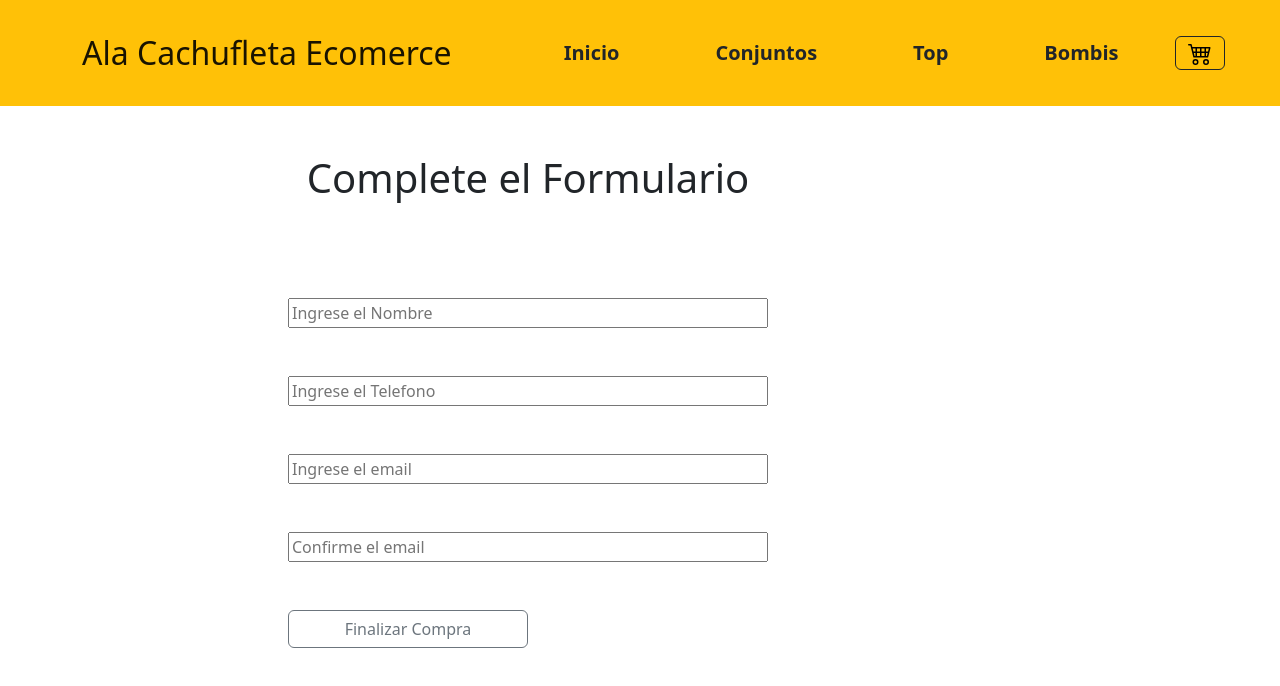
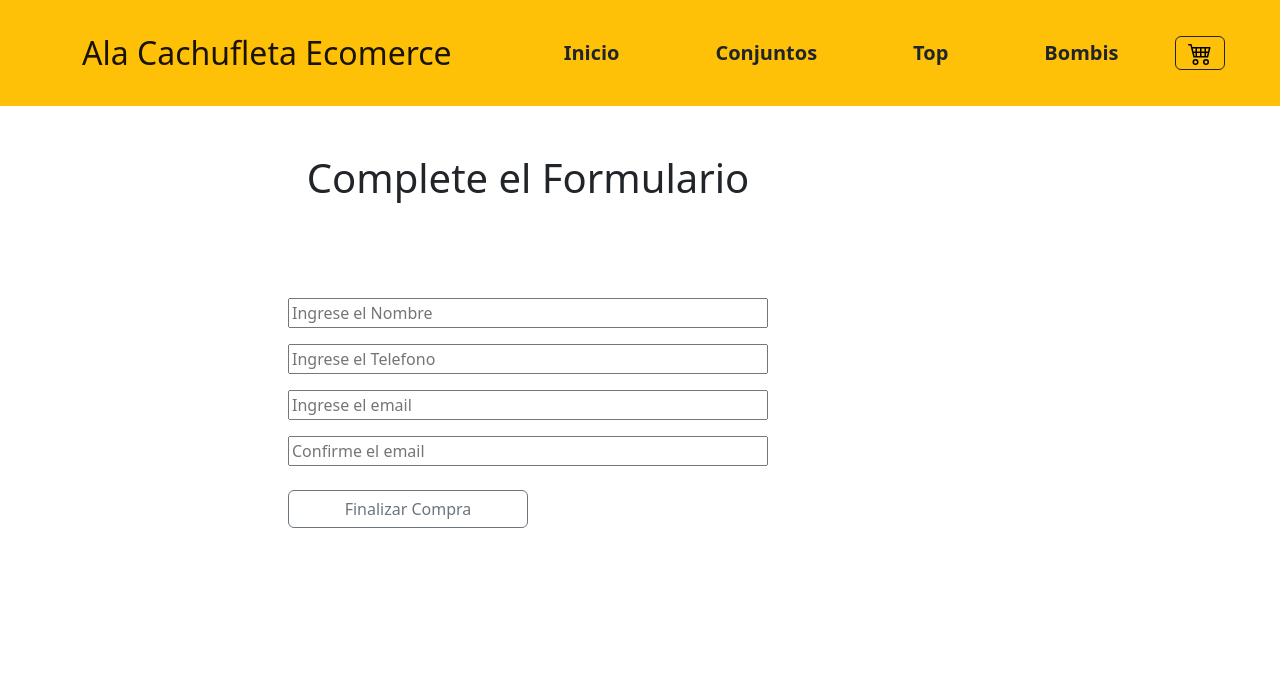
Before and after one commit to sole-arguello/PF-React-ArguelloMariaSoledad, a React (Vite) app in the folder ecomerce/: page /ckeckout in a window 1280 px wide. Shown: the top 686 px of the page. Built offline with nearby package versions, Linux system fonts and the light colour scheme.

Commit message:
corrijo errores

```diff
--- a/ecomerce/src/components/CheckoutForm/CheckoutForm.jsx
+++ b/ecomerce/src/components/CheckoutForm/CheckoutForm.jsx
@@ -5,21 +5,26 @@ function CheckoutForm({handleForm, generateOrder, dataForm, errors, validateForm
         if (validateForm()) {
           generateOrder()
         }
+
       }
 
   return (
     <div className="mx-5 px-5">
-      <form onSubmit={handleOnSubmit} className=' d-flex flex-column gap-5 mx-5 px-5'>
+      <form onSubmit={handleOnSubmit} className=' d-flex flex-column gap-3 mx-5 px-5'>
 
+        {errors && errors.name && <span className="text-danger me-auto"> {errors.name}</span>}
         <input onChange={handleForm} type="text" name='name' value={dataForm.name} placeholder='Ingrese el Nombre'/>
-        {errors && errors.name && <span className="text-danger"> {errors.name}</span>}
+
+        {errors && errors.email && <span className="text-danger me-auto"> {errors.phone}</span>}
         <input onChange={handleForm} type="text" name='phone' value={dataForm.phone} placeholder='Ingrese el Telefono'/>
-        {errors && errors.email && <span className="text-danger"> {errors.phone}</span>}
+
+        {errors && errors.email && <span className="text-danger me-auto"> {errors.email}</span>}
         <input onChange={handleForm} type="text" name='email' value={dataForm.email} placeholder='Ingrese el email'/>
-        {errors && errors.email && <span className="text-danger"> {errors.email}</span>}
+
+        {errors && errors.email && <span className="text-danger me-auto">{errors.email}</span>}
         <input onChange={handleForm} type="text" name='emailConfirm' value={dataForm.emailConfirm} placeholder='Confirme el email'/>
-        {errors && errors.email && <span className="text-danger">{errors.emailConfirm}</span>}
-        <button className="btn btn-outline-secondary w-50" type="submit">Finalizar Compra</button>
+
+        <button className="btn btn-outline-secondary w-50 mt-2" type="submit">Finalizar Compra</button>
 
       </form>
     </div>
```
